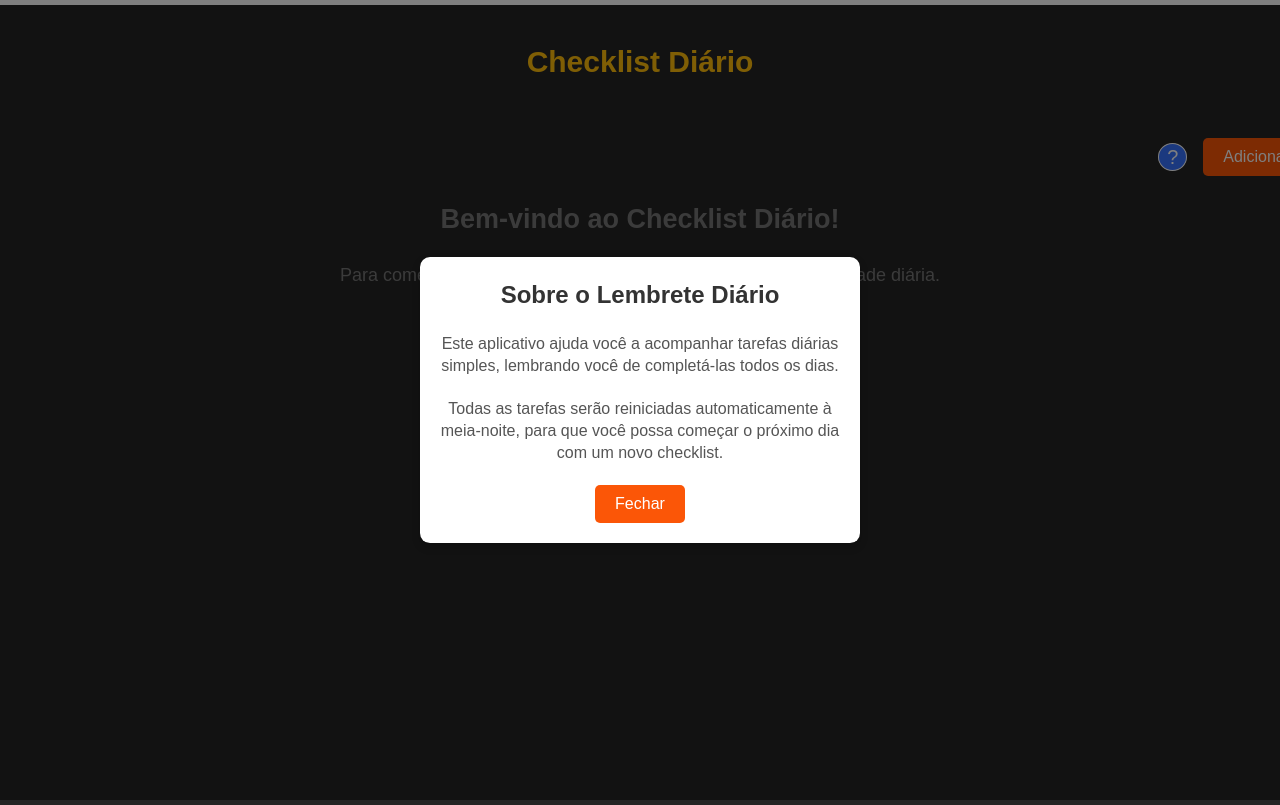
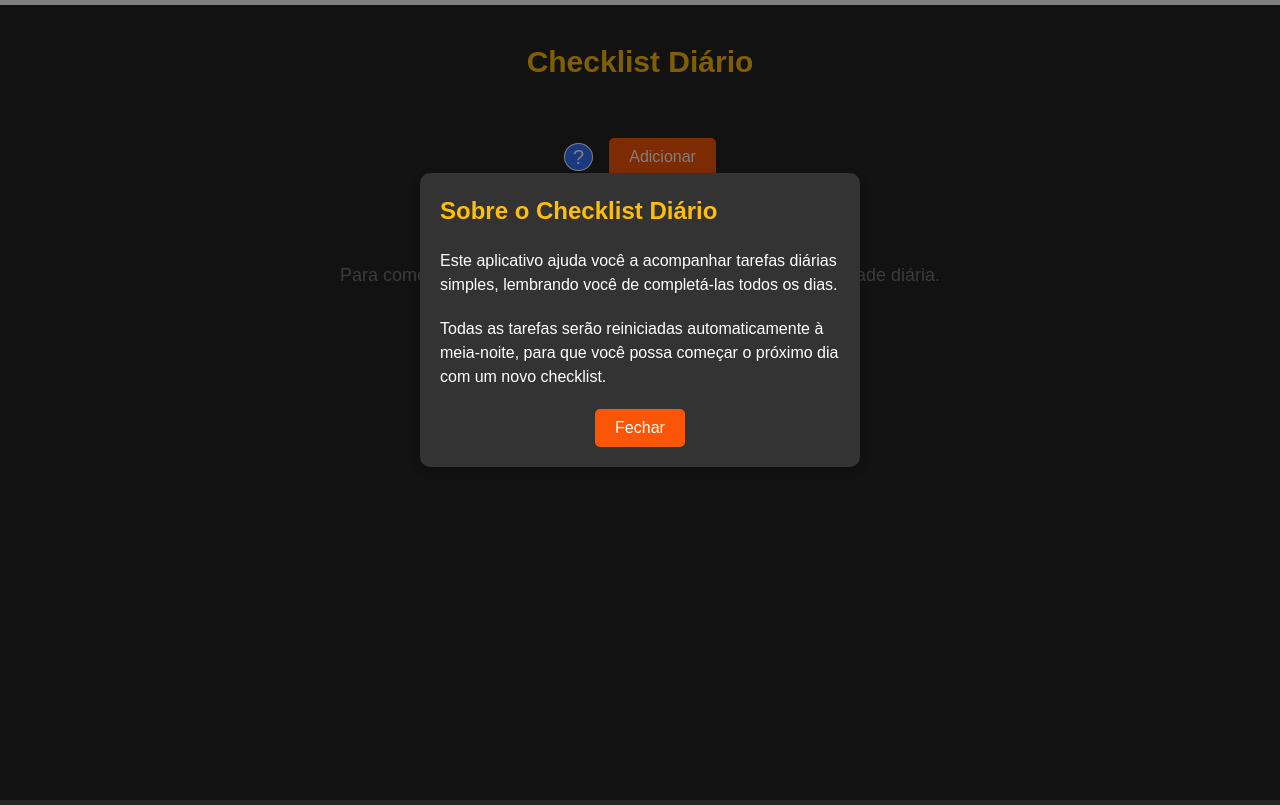
Before and after one commit to PeterTechDev/did-i-did-it, a React (Vite) app: page / in a window 1280 px wide. Shown: the top 805 px of the page. Built offline with nearby package versions, Linux system fonts and the light colour scheme.

Commit message:
Refactor layout styles: Adjust button container in App component

```diff
--- a/src/App.tsx
+++ b/src/App.tsx
@@ -88,6 +88,7 @@ export default function App() {
             display: "flex",
             flexDirection: "row-reverse",
             alignItems: "center",
+            justifyContent: "center",
             gap: "1rem",
           }}
         >
--- a/src/components/AddTaskModal/AddTaskModal.styles.ts
+++ b/src/components/AddTaskModal/AddTaskModal.styles.ts
@@ -1,4 +1,3 @@
-// src/components/AddTaskModal.styles.ts
 import styled from "styled-components";
 
 export const ModalBackground = styled.div`
--- a/src/components/InfoModal/InfoModal.styles.ts
+++ b/src/components/InfoModal/InfoModal.styles.ts
@@ -2,12 +2,12 @@ import styled from "styled-components";
 
 export const InfoModalContainer = styled.div`
   position: fixed;
-  top: 50%;
+  top: 40%;
   left: 50%;
   transform: translate(-50%, -50%);
-  width: 90%;
+  width: 80%;
   max-width: 400px;
-  background-color: #ffffff;
+  background-color: #333333;
   border-radius: 10px;
   padding: 20px;
   box-shadow: 0 4px 8px rgba(0, 0, 0, 0.2);
@@ -15,17 +15,18 @@ export const InfoModalContainer = styled.div`
 
   h2 {
     margin-top: 0;
-    color: #333;
+    color: #ffbe0b;
     font-size: 24px;
-    text-align: center;
+    text-align: left;
   }
 
   p {
-    color: #555;
+    color: #ffff;
     font-size: 16px;
     line-height: 1.4;
     margin-bottom: 20px;
-    text-align: center;
+    text-align: left;
+    line-height: 1.5;
   }
 
   button {
--- a/src/locales/pt.json
+++ b/src/locales/pt.json
@@ -17,7 +17,7 @@
   },
   "about": {
     "openButton": "Sobre o App",
-    "title": "Sobre o Lembrete Diário",
+    "title": "Sobre o Checklist Diário",
     "purpose": "Este aplicativo ajuda você a acompanhar tarefas diárias simples, lembrando você de completá-las todos os dias.",
     "resetInfo": "Todas as tarefas serão reiniciadas automaticamente à meia-noite, para que você possa começar o próximo dia com um novo checklist.",
     "closeButton": "Fechar"
```
